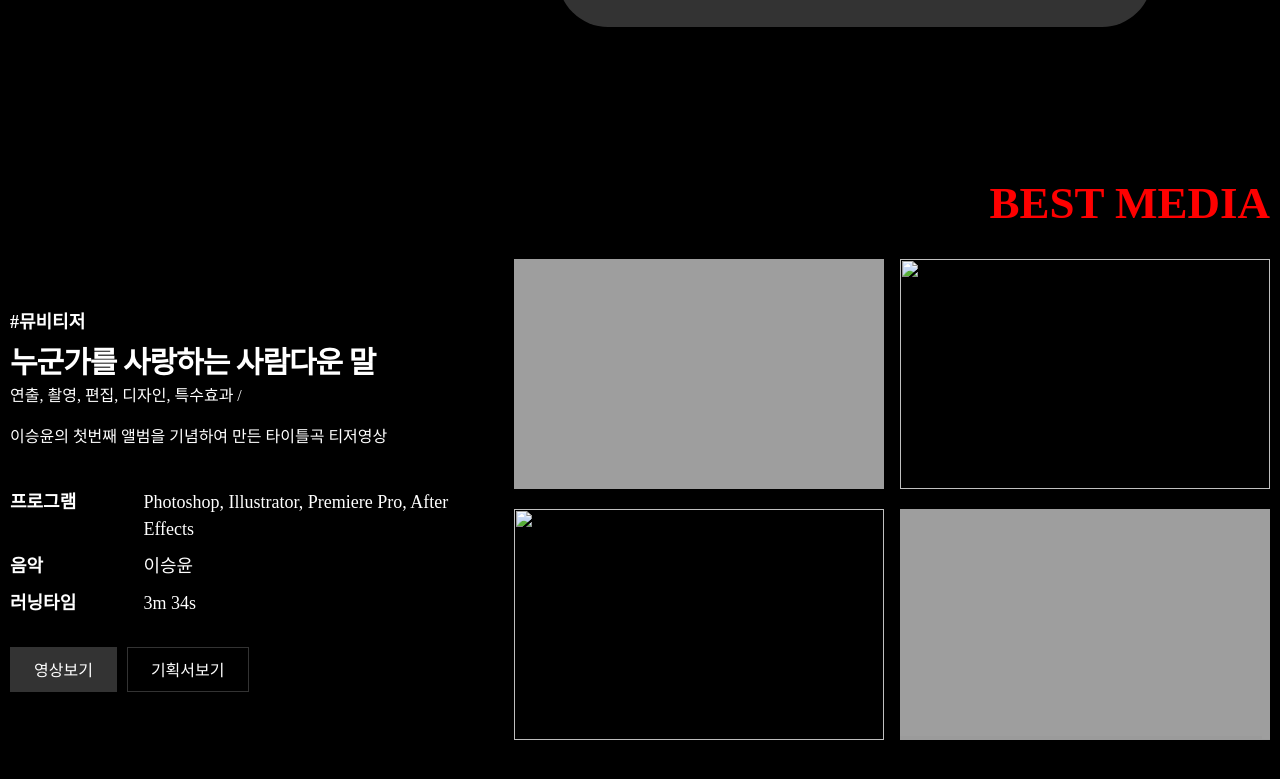
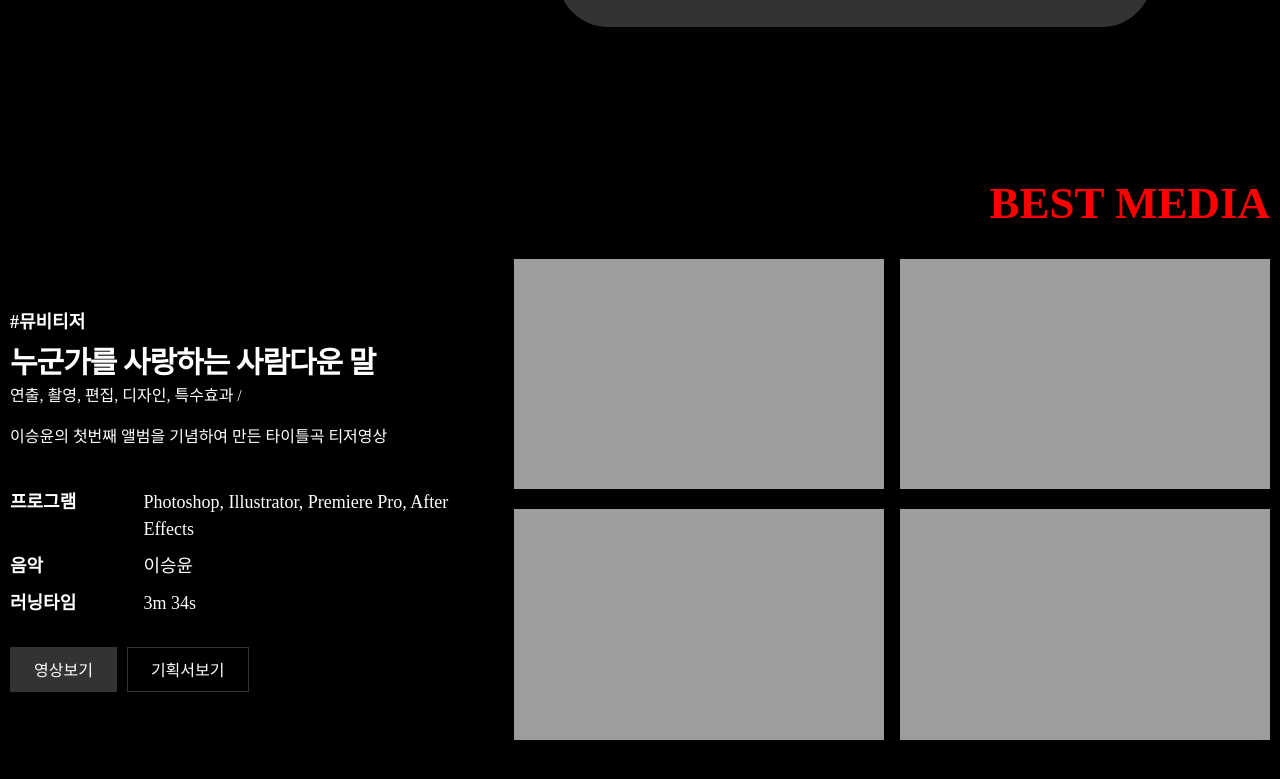
Before and after one commit to doohyuneeeee/Kimdoohyun, a plain HTML site: page index.html in a window 1280 px wide. Shown: the part 1481-2260 px from the top of the page. Drawn offline with nearby package versions, Linux system fonts and the light colour scheme; the site is published under a folder, as on GitHub Pages, so addresses that start at the root find nothing; grey boxes are pictures that could not be loaded.

Commit message:
Add files via upload

```diff
--- a/index.html
+++ b/index.html
@@ -110,10 +110,10 @@
                     <img src="images/lsy1.png" alt="" />
                 </figure>
                 <figure>
-                    <img src="/images/lsy2.png" alt="" />
+                    <img src="images/lsy2.png" alt="" />
                 </figure>
                 <figure>
-                    <img src="/images/lsy3.png" alt="" />
+                    <img src="images/lsy3.png" alt="" />
                 </figure>
                 <figure>
                     <img src="images/lsy4.png" alt="" />
```
